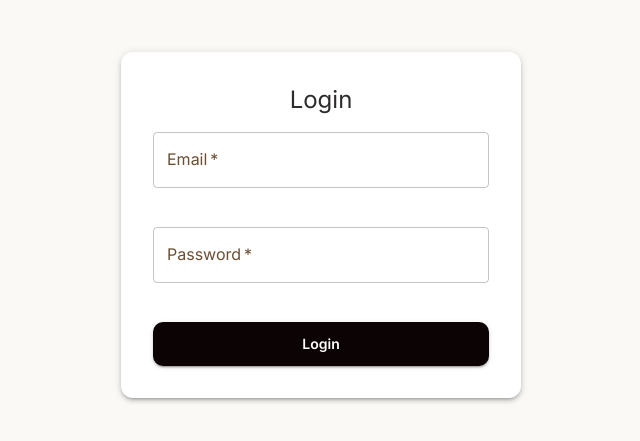
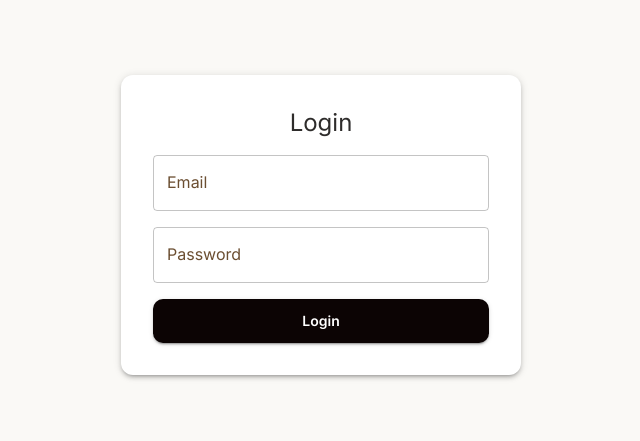
Before and after one commit to shem958/jamii-money, a Next.js app: page /login in a window 1280 px wide. Shown: the part 175-616 px from the top of the page, without its empty margins (319-959 px from the left). Built offline with nearby package versions, Linux system fonts and the light colour scheme.

Commit message:
Refactor code structure for improved readability and maintainability

```diff
--- a/app/(auth)/login/page.tsx
+++ b/app/(auth)/login/page.tsx
@@ -1,24 +1,34 @@
-'use client'; // 👈 CRITICAL FIX: Mark this file as a Client Component
+"use client";
 
-import { Box, Button, TextField, Typography, Paper, Stack } from '@mui/material';
-import { useRouter } from 'next/navigation';
-import { useLoginMutation } from '@/redux/api/authApi';
-import { useDispatch } from 'react-redux';
-import { setCredentials } from '@/redux/slices/authSlice';
-import { useForm, SubmitHandler } from 'react-hook-form';
-import { z } from 'zod';
-import { zodResolver } from '@hookform/resolvers/zod';
+import {
+  Box,
+  Button,
+  TextField,
+  Typography,
+  Paper,
+  Stack,
+} from "@mui/material";
+import { useRouter } from "next/navigation";
+import { useLoginMutation } from "@/redux/api/authApi";
+import { useDispatch } from "react-redux";
+import { setCredentials } from "@/redux/slices/authSlice";
+import { useForm, SubmitHandler } from "react-hook-form";
+import { z } from "zod";
+import { zodResolver } from "@hookform/resolvers/zod";
 
-// 1. Define Zod schema for validation
 const LoginSchema = z.object({
-  email: z.string().email('Invalid email address'),
-  password: z.string().min(6, 'Password is required'),
+  email: z.string().email("Invalid email address"),
+  password: z.string().min(6, "Password is required"),
 });
 
 type LoginInputs = z.infer<typeof LoginSchema>;
 
 export default function LoginPage() {
-  const { register, handleSubmit, formState: { errors } } = useForm<LoginInputs>({
+  const {
+    register,
+    handleSubmit,
+    formState: { errors },
+  } = useForm<LoginInputs>({
     resolver: zodResolver(LoginSchema),
   });
 
@@ -29,40 +39,57 @@ export default function LoginPage() {
   const onSubmit: SubmitHandler<LoginInputs> = async (formData) => {
     try {
       const res = await loginUser(formData).unwrap();
-      // Store credentials and token in Redux/localStorage
-      dispatch(setCredentials({ user: res.user, token: res.access_token }));
-      // Redirect
-      router.push('/dashboard');
+
+      // FIX: Map res.access_token to 'token' to match the slice and dashboard logic
+      dispatch(
+        setCredentials({
+          user: res.user,
+          token: res.access_token,
+        })
+      );
+
+      router.push("/dashboard");
     } catch (error: any) {
-      console.error('Login failed:', error);
-      alert(error?.data?.message || 'Invalid email or password. Please check your credentials.');
+      console.error("Login failed:", error);
+      alert(error?.data?.message || "Invalid email or password.");
     }
   };
 
   return (
-    <Box display="flex" justifyContent="center" alignItems="center" minHeight="100vh" bgcolor="#faf9f6">
+    <Box
+      display="flex"
+      justifyContent="center"
+      alignItems="center"
+      minHeight="100vh"
+      bgcolor="#faf9f6"
+    >
       <Paper elevation={3} sx={{ p: 4, width: 400 }}>
-        <Typography variant="h5" textAlign="center" mb={2}>Login</Typography>
+        <Typography variant="h5" textAlign="center" mb={2}>
+          Login
+        </Typography>
         <form onSubmit={handleSubmit(onSubmit)}>
           <Stack spacing={2}>
             <TextField
               label="Email"
               type="email"
-              required
-              {...register('email')}
+              {...register("email")}
               error={!!errors.email}
-              helperText={errors.email?.message || ' '}
+              helperText={errors.email?.message}
             />
             <TextField
               label="Password"
               type="password"
-              required
-              {...register('password')}
+              {...register("password")}
               error={!!errors.password}
-              helperText={errors.password?.message || ' '}
+              helperText={errors.password?.message}
             />
-            <Button type="submit" variant="contained" disabled={isLoading}>
-              {isLoading ? 'Logging in...' : 'Login'}
+            <Button
+              type="submit"
+              variant="contained"
+              fullWidth
+              disabled={isLoading}
+            >
+              {isLoading ? "Logging in..." : "Login"}
             </Button>
           </Stack>
         </form>
--- a/package.json
+++ b/package.json
@@ -34,6 +34,7 @@
     "@types/react-dom": "^19",
     "eslint": "^9",
     "eslint-config-next": "15.5.4",
+    "pnpm": "^10.26.1",
     "typescript": "^5"
   }
 }
```
Also changed, not shown: 2 other files (tests, documents, lock files or other folders).
